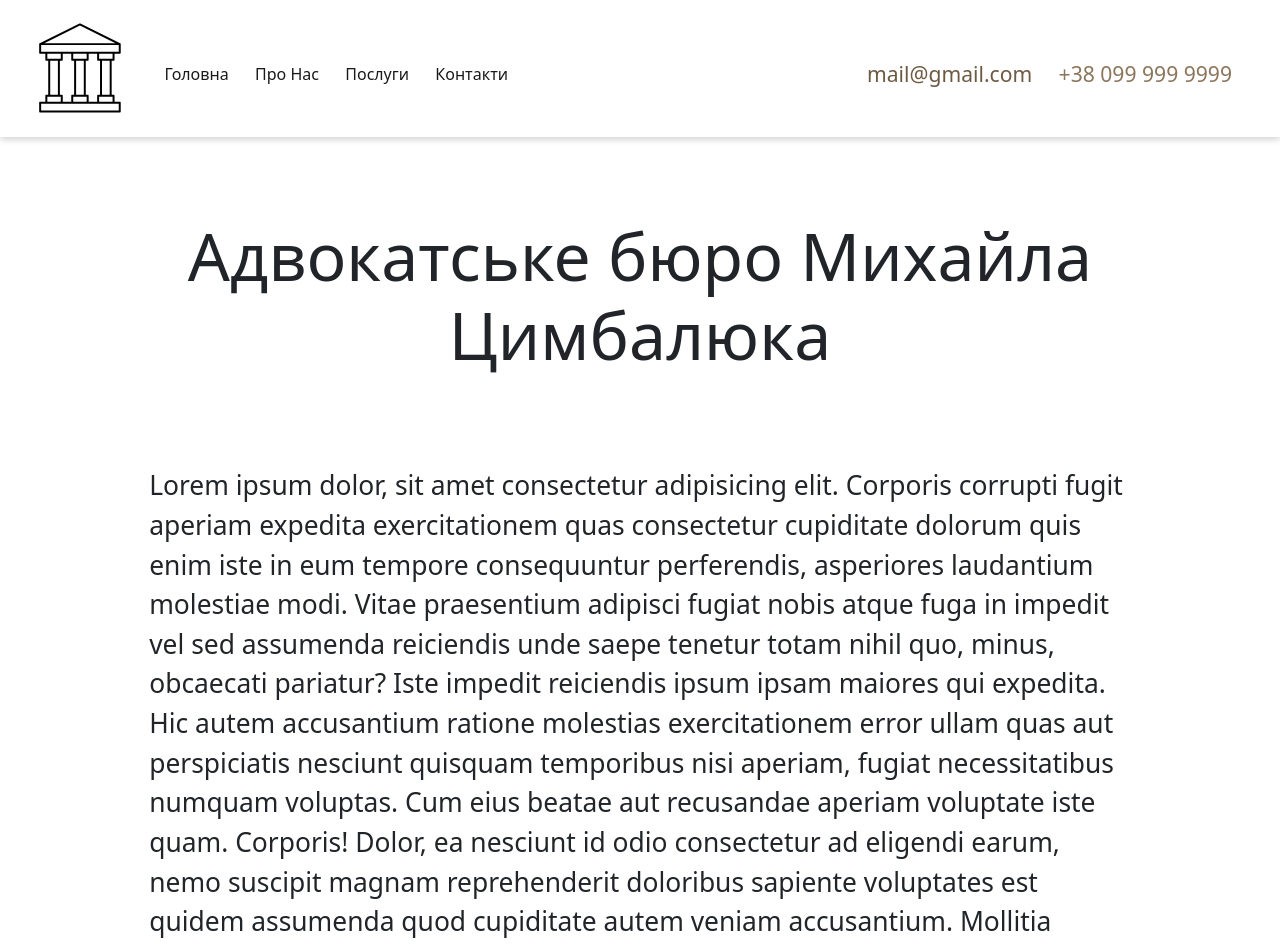
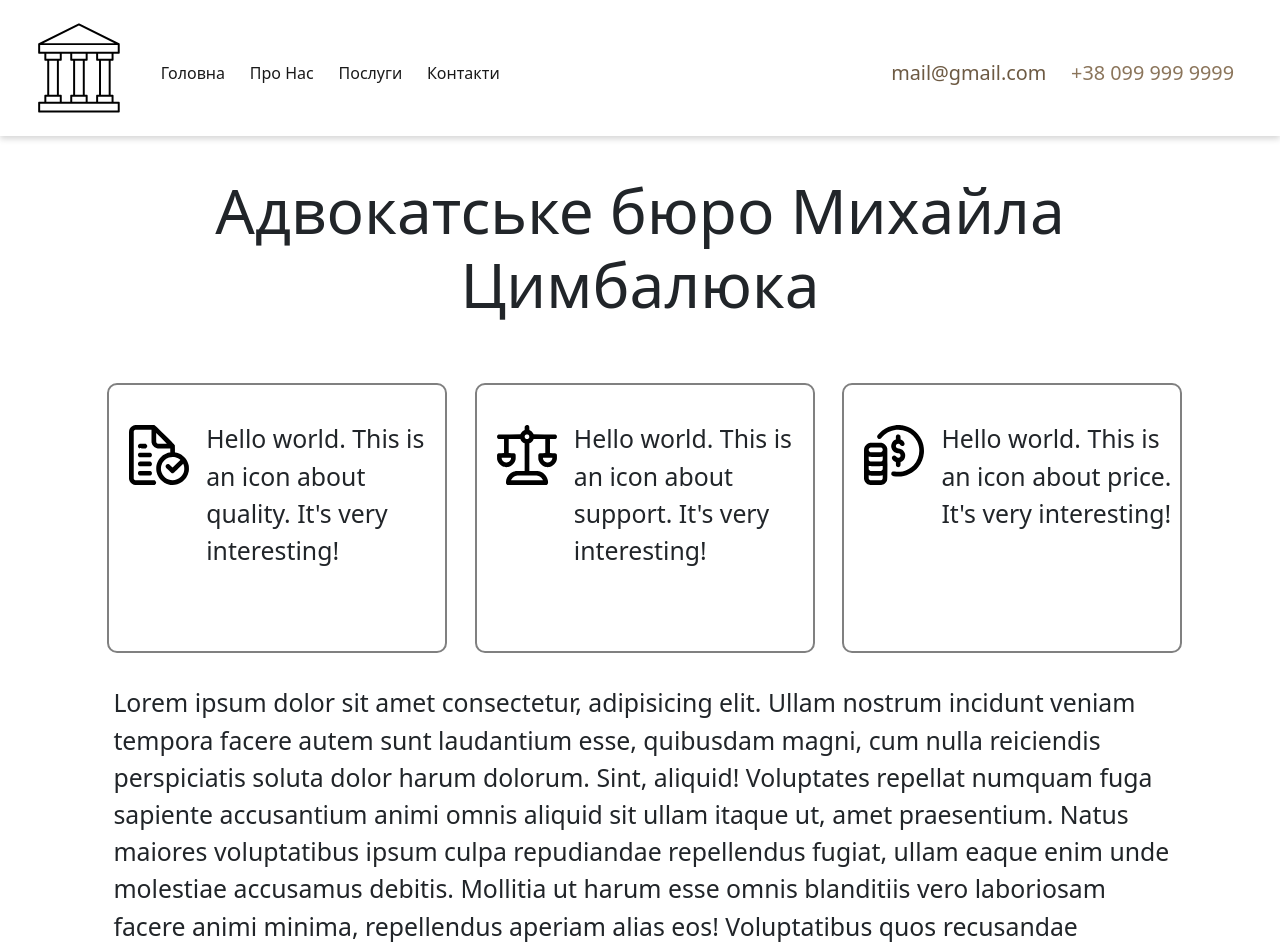
Before and after one commit to fibanachix/fibanachix.github.io, a plain HTML site: page index.html in a window 1280 px wide. Shown: the top 948 px of the page. Drawn offline with nearby package versions, Linux system fonts and the light colour scheme.

Commit message:
added adaptive cases

```diff
--- a/index.html
+++ b/index.html
@@ -9,10 +9,11 @@
     <title>Document</title>
 </head>
 <body>
+    <!-- <div class="back-image"></div> -->
     <header>
         <nav class="navbar navbar-expand-lg navbar-light" style="padding: 15px;">
             <div class="container-fluid">
-              <a class="navbar-brand" href="#"><img src="./images/logo.svg" width="90px" alt="logo"></a>
+              <a class="navbar-brand" href="#"><img src="./images/logo.svg" width="90px" height="90px" alt="logo"></a>
               <button class="navbar-toggler" type="button" data-bs-toggle="collapse" data-bs-target="#navbarNavAltMarkup" aria-controls="navbarNavAltMarkup" aria-expanded="false" aria-label="Toggle navigation">
                 <span class="navbar-toggler-icon"></span>
               </button>
@@ -49,33 +50,43 @@
             </div>
           </nav>
     </header>
-    <div class="container pt-5 pb-5 ps-5 pe-5">
-        <main>
-            <div class="row h-100">
-                <h1 class="pb-5 text-center">Адвокатське бюро Михайла Цимбалюка</h1>
-                <p class="text-start">Lorem ipsum dolor, sit amet consectetur adipisicing elit. Corporis corrupti fugit aperiam expedita exercitationem quas consectetur cupiditate dolorum quis enim iste in eum tempore consequuntur perferendis, asperiores laudantium molestiae modi.
-                Vitae praesentium adipisci fugiat nobis atque fuga in impedit vel sed assumenda reiciendis unde saepe tenetur totam nihil quo, minus, obcaecati pariatur? Iste impedit reiciendis ipsum ipsam maiores qui expedita.
-                Hic autem accusantium ratione molestias exercitationem error ullam quas aut perspiciatis nesciunt quisquam temporibus nisi aperiam, fugiat necessitatibus numquam voluptas. Cum eius beatae aut recusandae aperiam voluptate iste quam. Corporis!
-                Dolor, ea nesciunt id odio consectetur ad eligendi earum, nemo suscipit magnam reprehenderit doloribus sapiente voluptates est quidem assumenda quod cupiditate autem veniam accusantium. Mollitia neque quia nostrum deserunt ullam?
-                Quibusdam placeat blanditiis soluta velit minus sunt accusantium autem eaque necessitatibus dicta ea quidem rerum deserunt, excepturi facere libero. Distinctio illum quasi neque nemo reiciendis error molestiae aperiam ratione consequuntur!
-                Soluta, accusantium a aliquid amet cum sint sapiente tempora aliquam fuga iure consequuntur quis possimus qui? Iste illum quod vel cum, reprehenderit, quas repudiandae obcaecati porro vero aut nesciunt similique.
-                Fugit porro quisquam sed molestias neque cum error temporibus laudantium, incidunt reprehenderit illo odit voluptate repellendus ad pariatur, delectus suscipit tenetur nulla velit reiciendis maxime, nihil deserunt. Pariatur, veniam nihil!
-                Aliquam suscipit esse repellendus laudantium magni illo fuga iste, excepturi earum porro, nobis officiis, neque molestias at velit! Ad dolorum nostrum doloribus placeat ipsum facere vel dolorem tenetur voluptatem nihil!
-                Tempore nesciunt ullam quisquam expedita optio et suscipit delectus nihil molestias fuga? Ullam nihil labore earum, voluptate aliquid odio? Fugiat a porro odio repellat voluptatibus odit deserunt maxime culpa velit!
-                Odit sint recusandae laudantium eum iure ipsa deserunt alias magnam, deleniti at tenetur natus libero velit odio perspiciatis, quasi hic. Aliquam optio autem amet beatae dolore aspernatur incidunt quos fugiat?
-                Maxime totam, accusamus accusantium deleniti nulla error provident porro repellat minima! Inventore, quasi fuga animi ad consequuntur magnam quia quaerat quisquam fugit sequi, eos voluptas. Neque earum hic nostrum repellat.
-                Dolor voluptate officia dignissimos quod sapiente accusamus doloremque saepe ratione magni vero dolore dolores autem minus fugit dicta enim, unde praesentium? Est doloribus reiciendis necessitatibus eaque quia dolorum quod suscipit!
-                Voluptatibus deleniti sunt quibusdam doloribus, ipsum voluptatem, placeat quasi iusto nesciunt cumque a nostrum non hic, molestias magnam totam vel veritatis in dignissimos fugiat omnis? Soluta repellendus ipsam nesciunt sit.
-                Officiis, adipisci omnis quisquam repellendus sequi ullam dolore hic explicabo error laboriosam amet magnam? Quis blanditiis dignissimos aperiam enim fugiat esse incidunt error nemo, eum doloribus ex ipsa distinctio reprehenderit.
-                Fugiat fugit totam iste quaerat doloremque, recusandae sit placeat deserunt, architecto perspiciatis quos, illum unde magnam officia dolor. Maxime neque quibusdam soluta aut praesentium, nihil sunt ratione eligendi corporis vel.
-                Architecto eius enim assumenda sequi illum modi harum ab nihil, atque quo cumque quibusdam unde provident aspernatur quidem natus. Veniam minus eius doloribus sunt illo vitae sapiente placeat ipsa facilis!
-                Est cumque atque voluptatibus reiciendis, voluptatum fugit nam numquam veniam modi deserunt, quae aut, qui excepturi necessitatibus molestiae. Itaque mollitia accusantium vel non ullam deleniti dolorem officia odio provident beatae!
-                Ipsa voluptatibus, cum eum incidunt dignissimos ipsam nam, ratione nemo aperiam fugit dicta nulla cupiditate deleniti inventore accusantium sapiente aliquid saepe recusandae quasi, eaque omnis ullam excepturi quaerat. Quis, soluta!
-                Quia laborum neque, et doloremque sit cupiditate! Assumenda accusantium quaerat fuga a sint, non explicabo. At atque minus rem esse dolor optio. Ipsa labore nihil dolores nostrum magni optio pariatur.
-                Rem dolor aperiam pariatur quam repudiandae ducimus, aspernatur quibusdam sint, in assumenda eaque voluptates laudantium sapiente provident. Adipisci, deserunt sed voluptatem mollitia tenetur accusantium consequuntur aspernatur provident est quas! Dolorum.</p>
+    <main class="w-100">
+        <div class="container pt-4 pb-4 ps-4 pe-4">
+            <div class="row">
+                <h1 class="pb-3 text-center">Адвокатське бюро Михайла Цимбалюка</h1>
+                <div class="col-sm-12 col-md-6 col-lg-4 mt-3 mb-3">
+                    <div class="case-box-main">
+                        <img class="icons" src="./images/quality-icon.svg" alt="quality" width="60px" height="60px">
+                        <p class="description-icons">Hello world. This is an icon about quality. It's very interesting!</p>
+                    </div>
+                </div>
+                <div class="col-sm-12 col-md-6 col-lg-4 mt-3 mb-3">
+                    <div class="case-box-main">
+                        <img class="icons" src="./images/support-icon.svg" alt="quality" width="60px" height="60px">
+                        <p class="description-icons">Hello world. This is an icon about support. It's very interesting!</p>
+                    </div>
+                </div>
+                <div class="col-sm-12 col-md-6 col-lg-4 mt-3 mb-3">
+                    <div class="case-box-main">
+                        <img class="icons" src="./images/price-icon.svg" alt="quality" width="60px" height="60px">
+                        <p class="description-icons">Hello world. This is an icon about price. It's very interesting!</p>
+                    </div>
+                </div>
+                <p class="text-start mt-1 mb-1 ms-1 me-1">
+                    Lorem ipsum dolor sit amet consectetur, adipisicing elit. Ullam nostrum incidunt veniam tempora facere autem sunt laudantium esse, quibusdam magni, cum nulla reiciendis perspiciatis soluta dolor harum dolorum. Sint, aliquid!
+                    Voluptates repellat numquam fuga sapiente accusantium animi omnis aliquid sit ullam itaque ut, amet praesentium. Natus maiores voluptatibus ipsum culpa repudiandae repellendus fugiat, ullam eaque enim unde molestiae accusamus debitis.
+                    Mollitia ut harum esse omnis blanditiis vero laboriosam facere animi minima, repellendus aperiam alias eos! Voluptatibus quos recusandae voluptatem incidunt, nemo maxime itaque nobis sapiente, eaque ea, tempore minus veniam.
+                    Nostrum voluptate eum cumque fugiat sint suscipit sequi, dolor, at quod corporis totam nulla repudiandae hic vel aliquid unde vero expedita explicabo! Cumque repellat incidunt mollitia soluta sint numquam ratione?
+                    Aliquam libero ducimus suscipit laborum dolore commodi vero doloribus asperiores quam necessitatibus id, quia nobis fugiat tempore eligendi facere delectus quod beatae voluptas ut neque aut facilis rerum dolores? Nesciunt?
+                    Unde iure voluptatem voluptatibus sequi minus dicta voluptatum distinctio ipsum molestias cupiditate? Sint ducimus consectetur neque iste nemo id accusamus deserunt minima natus, eos exercitationem eum possimus, eius rem mollitia.
+                    Sed amet veritatis doloremque ducimus, culpa alias reiciendis omnis consequatur odit, ad, in necessitatibus sapiente eveniet vel dolores tenetur nisi aliquid aut! Quaerat perferendis veritatis repellendus voluptates quasi illum quod?
+                    Voluptatibus eaque reiciendis beatae delectus dolorum neque quis minima cum! Perferendis et asperiores, omnis amet ad debitis consequuntur officia labore veritatis facilis quo porro cum a harum magni eius quam?
+                    Excepturi reiciendis itaque eius rerum blanditiis quod saepe voluptatem molestias repellat, autem maiores quis sit labore assumenda unde impedit iusto! Quam illo at quos. Autem obcaecati nulla at ullam soluta.
+                    Atque dolorum id cum eveniet, laudantium voluptas adipisci exercitationem veritatis. Neque harum provident illum voluptas maxime ipsum id, architecto aliquid tempora perspiciatis, minus aliquam laudantium eligendi autem eum? Quae, accusamus?
+                </p>
             </div>
-        </main>
-    </div>
+        </div>
+    </main>
 </body>
 <script src="https://cdn.jsdelivr.net/npm/bootstrap@5.0.2/dist/js/bootstrap.bundle.min.js" integrity="sha384-MrcW6ZMFYlzcLA8Nl+NtUVF0sA7MsXsP1UyJoMp4YLEuNSfAP+JcXn/tWtIaxVXM" crossorigin="anonymous"></script>
 </html>
--- a/styles/style.css
+++ b/styles/style.css
@@ -7,6 +7,27 @@ header{
     box-shadow: 0 3px 6px rgba(0, 0, 0, .16);
     width: 100%;
 }
+/* .back-image{
+    width: 100%;
+    height: 100%;
+    background-image: url("../images/lawyer_1.jpg");
+    background-repeat: no-repeat;
+    background-size: 100% 100%;
+    top: 0;
+	bottom: 0;
+	left: 0;
+	right: 0;
+    position: absolute;
+}
+.back-image::before{
+    content: '';
+    background-color: rgba(0, 0, 0, 0.4);
+    top: 0;
+	bottom: 0;
+	left: 0;
+	right: 0;
+    position: absolute;
+} */
 .links-menu{
     text-decoration: none;
     font-size: medium;
@@ -33,29 +54,69 @@ header{
     text-underline-offset: 8px;
     text-decoration-color: rgb(83, 81, 81);
 }
+.navbar-toggler:focus{
+    box-shadow: none;
+}
+.case-box-main{
+    border: 2px solid gray;
+    border-radius: 10px;
+    position: relative;
+	top: 0;
+	bottom: 0;
+	left: 0;
+	right: 0;
+	margin: auto;
+}
+.description-icons{
+    margin-top: 35px;
+    margin-right: 5px;
+    margin-left: 97px;
+}
+.icons{
+    float: left;
+    margin-left: 20px;
+    margin-right: 15px;
+    margin-top: 40px;
+}
 #phone-number{
     color: rgb(139, 117, 91);
 }
 #mail-link{
     color: rgb(109, 90, 67);
 }
+@media (min-width: 280px) {
+    html { font-size: 1.1rem;}
+    #phone-number { font-size: 0.95rem; }
+    #mail-link { font-size: 0.95rem; }
+    .case-box-main { width: 90%; height: 12em;}
+}
 @media (min-width: 576px) {
-    html { font-size: 1.10rem; }
-    #phone-number { font-size: 0.50rem; }
-    #mail-link { font-size: 0.50rem; }
+    html { font-size: 1.2rem; }
+    #phone-number { font-size: 0.80rem; }
+    #mail-link { font-size: 0.80rem; }
+    .case-box-main { width: 90%; height: 13em;}
 }
 @media (min-width: 768px) {
-    html { font-size: 1.3rem; }
-    #phone-number { font-size: 0.60rem; }
-    #mail-link { font-size: 0.60rem; }
+    html { font-size: 1.40rem; }
+    #phone-number { font-size: 0.80rem; }
+    #mail-link { font-size: 0.80rem; }
+    .case-box-main { width: 300px; height: 190px;}
 }
 @media (min-width: 992px) {
-    html { font-size: 1.45rem; }
-    #phone-number { font-size: 0.70rem; }
-    #mail-link { font-size: 0.70rem; }
+    html { font-size: 1.35rem; }
+    #phone-number { font-size: 0.80rem; }
+    #mail-link { font-size: 0.80rem; }
+    .case-box-main { width: 270px; height: 200px;}
 }
 @media (min-width: 1200px) {
-    html { font-size: 1.65rem; }
+    html { font-size: 1.55rem;}
     #phone-number { font-size: 0.80rem; }
     #mail-link { font-size: 0.80rem; }
+    .case-box-main { width: 340px; height: 270px;}
 }
+@media (min-width: 1400px) {
+    html { font-size: 1.60rem; }
+    #phone-number { font-size: 0.90rem; }
+    #mail-link { font-size: 0.90rem; }
+    .case-box-main { width: 350px; height: 280px;}
+}
```
Also changed, not shown: host&domen.txt (added), images/price-icon.svg (added), images/quality-icon.svg (added), images/support-icon.svg (added), link.txt (added).
